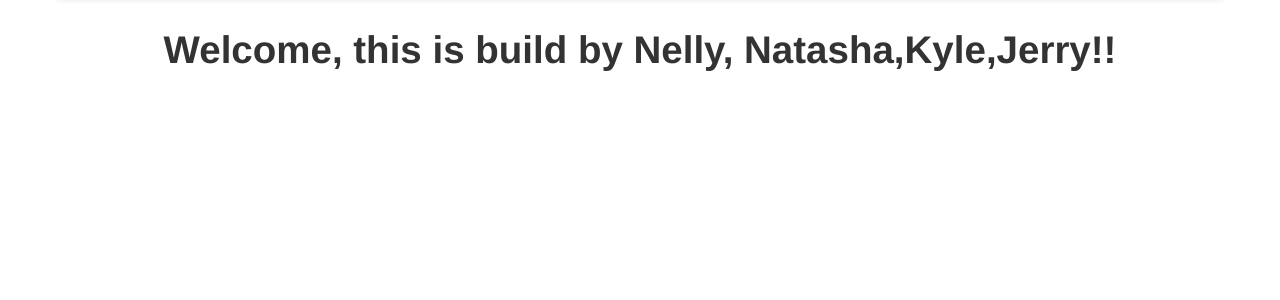
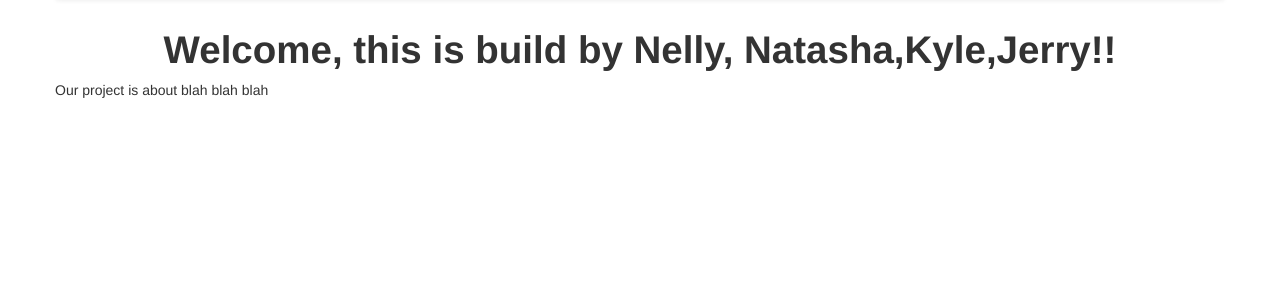
Before and after one commit to qlyu001/hackathon2016, a Flask app: page / in a window 1280 px wide. Shown: the part 42-342 px from the top of the page. Run offline with Flask 2, Linux system fonts and the light colour scheme.

Commit message:
update the index.html

```diff
--- a/app/templates/index.html
+++ b/app/templates/index.html
@@ -3,4 +3,5 @@
 
 {% block content %}
     <h1 align="center">Welcome, this is build by Nelly, Natasha,Kyle,Jerry!! </h1>
+    <p1 align="center">Our project is about blah blah blah</p1>
 {% endblock %}
```
